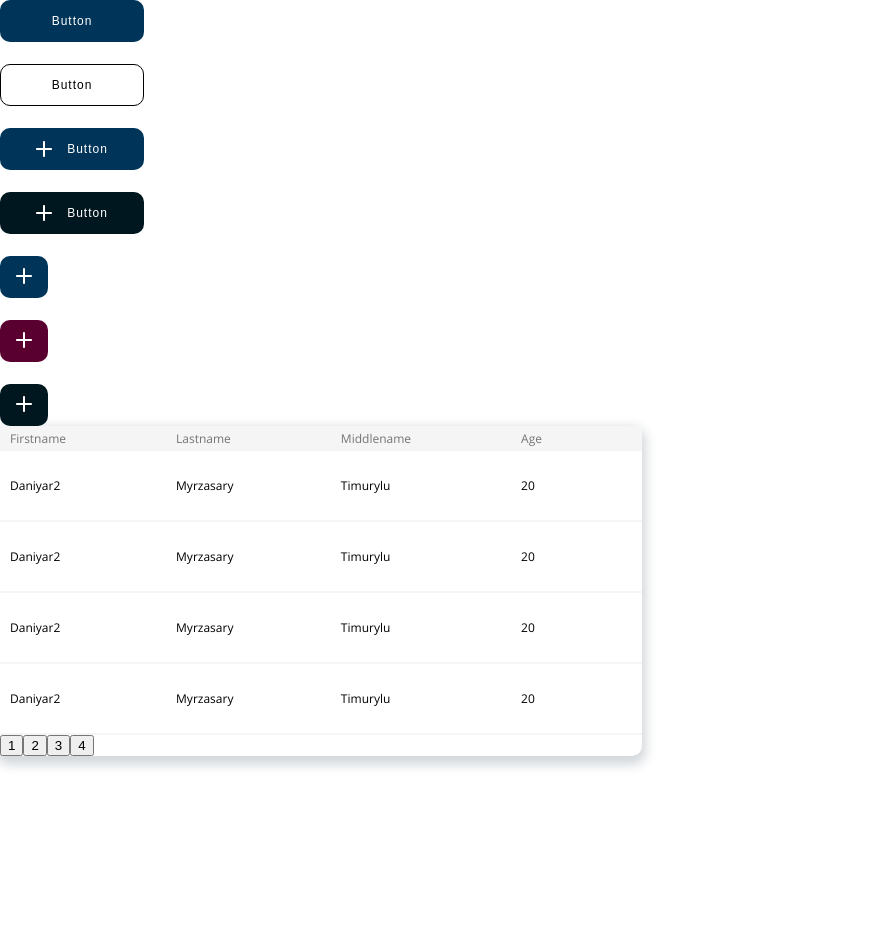
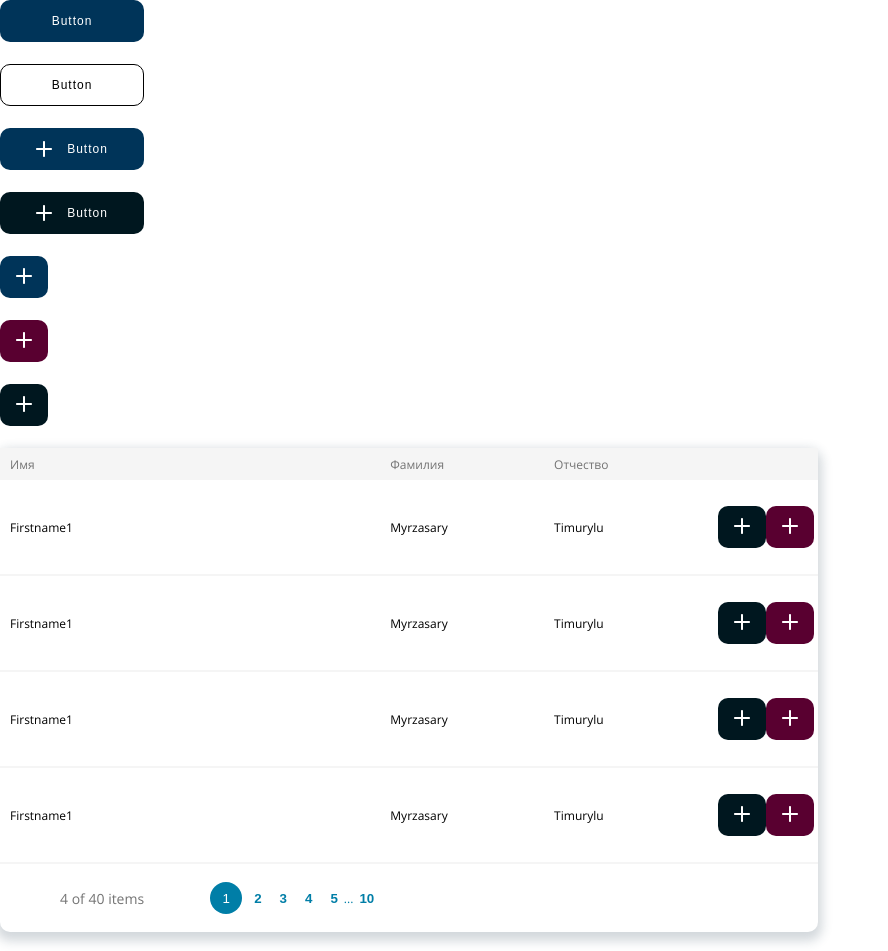
Before and after one commit to kanatbkeeep/diploma, a React (Create React App) app: page / in a window 1280 px wide. Shown: the top 951 px of the page, without its empty margins (0-888 px from the left). Before the commit the page ends 800 px from the top, so only its background shows below. Built offline with nearby package versions, Linux system fonts and the light colour scheme.

Commit message:
переделаная таблица

```diff
--- a/src/App.tsx
+++ b/src/App.tsx
@@ -7,6 +7,14 @@ import Button from './components/Button/Button'
 import Table from "./components/Table/Table";
 
 function App() {
+    const arr = Array.from({ length: 40 }, (_, i) => ({
+        firstname: `Firstname${Math.floor(i / 4) + 1}`,
+        lastname: "Myrzasary",
+        middlename: "Timurylu",
+        age: 20,
+    }));
+
+
     return (
         <Provider store={store}>
             <Button
@@ -44,8 +52,40 @@ function App() {
             <Button
                 type={'smallDark'}
             />
+            <br/>
+            <br/>
+            <Table
+                data={arr}
+                rowsPerPage={4}
+                renderHead={() => {
+                    return <tr>
+                        <th>Имя</th>
+                        <th>Фамилия</th>
+                        <th>Отчество</th>
+                        <th></th>
+                    </tr>
+                }}
+                renderRow={(item, index) => {
+                    return (
+                        <tr key={index}>
+                            <td>{item.firstname}</td>
+                            <td>{item.lastname}</td>
+                            <td>{item.middlename}</td>
+                            <td><Button
+                                type={'smallDark'}
+                                style={{marginLeft:10, display: "flex", flexDirection:"row"}}
+                            />
+                                <Button
+                                    type={'smallRed'}
+                                />
+                            </td>
+                        </tr>
+                    );
+                }}
+            />
 
-                <Table/>
+            <br/>
+
         </Provider>
     );
 }
--- a/src/components/Table/Table.tsx
+++ b/src/components/Table/Table.tsx
@@ -1,72 +1,104 @@
+
 import React, {useEffect, useState} from "react";
 
-const Table = (props: any) => {
-    const [currentPage, setCurrentPage] = useState(1);
+interface Props {
+    data: any[];
+    rowsPerPage: number;
+    renderHead: () => JSX.Element;
+    renderRow: (item: any, index: number) => JSX.Element;
+}
 
+const Table = ({data, rowsPerPage, renderRow, renderHead}: Props) => {
+    const [currentPage, setCurrentPage] = useState(0);
+    const [totalPages, setTotalPages] = useState<number[]>([]);
 
-    const arr = [
-        {firstname: "Daniyar",lastname:"Myrzasary",middlename:"Timurylu",age:20},
-        {firstname: "Daniyar",lastname:"Myrzasary",middlename:"Timurylu",age:20},
-        {firstname: "Daniyar",lastname:"Myrzasary",middlename:"Timurylu",age:20},
-        {firstname: "Daniyar",lastname:"Myrzasary",middlename:"Timurylu",age:20},
-        {firstname: "Daniyar2",lastname:"Myrzasary",middlename:"Timurylu",age:20},
-        {firstname: "Daniyar2",lastname:"Myrzasary",middlename:"Timurylu",age:20},
-        {firstname: "Daniyar2",lastname:"Myrzasary",middlename:"Timurylu",age:20},
-        {firstname: "Daniyar2",lastname:"Myrzasary",middlename:"Timurylu",age:20},
-        {firstname: "Daniyar3",lastname:"Myrzasary",middlename:"Timurylu",age:20},
-        {firstname: "Daniyar3",lastname:"Myrzasary",middlename:"Timurylu",age:20},
-        {firstname: "Daniyar3",lastname:"Myrzasary",middlename:"Timurylu",age:20},
-        {firstname: "Daniyar3",lastname:"Myrzasary",middlename:"Timurylu",age:20},
-        {firstname: "Daniyar4",lastname:"Myrzasary",middlename:"Timurylu",age:20},
-        {firstname: "Daniyar4",lastname:"Myrzasary",middlename:"Timurylu",age:20},
-        {firstname: "Daniyar4",lastname:"Myrzasary",middlename:"Timurylu",age:20},
+    useEffect(() => {
+        // Вычисляем количество страниц и создаем массив со значениями от 1 до n
+        const pageCount = Math.ceil(data.length / rowsPerPage);
+        const pagesArray = Array.from(Array(pageCount), (_, i) => i + 1);
+        setTotalPages(pagesArray);
+    }, [data, rowsPerPage]);
 
-    ]
+    const renderCountItems = () => {
+        return data.length < rowsPerPage + rowsPerPage * currentPage
+            ? data.length
+            : rowsPerPage + rowsPerPage * currentPage;
+    };
 
+    const handlePageClick = (pageNumber: number) => {
+        setCurrentPage(pageNumber - 1);
+    };
 
-    let totalPages:any = [];
-    for(let i = 1; i<=Math.ceil(arr.length/4);i++){
-        totalPages.push(i);
-    }
+    const renderPagination = () => {
+        // Определяем начальную и конечную страницу в зависимости от текущей страницы
+        let startPage = Math.max(currentPage - 2, 0);
+        let endPage = Math.min(startPage + 4, totalPages.length - 1);
+
+        if (endPage - startPage < 4) {
+            startPage = Math.max(endPage - 4, 0);
+        }
+
+        // Создаем массив с кнопками пагинации
+        const pages = [];
+        if (startPage > 0) {
+            pages.push(
+                <button key={1}
+                        className={currentPage === 1 ? " pagination-btn active-pagination-btn" : "pagination-btn"}
+                        onClick={() => handlePageClick(1)}>
+                    1
+                </button>,
+                <span className="ellipsis" key={"ellipsis-start"}>...</span>
+            );
+        }
+
+        for (let i = startPage; i <= endPage; i++) {
+            pages.push(
+                <button
+                    key={totalPages[i]}
+                    onClick={() => handlePageClick(totalPages[i])}
+                    className={currentPage === i ? "pagination-btn active-pagination-btn" : "pagination-btn"}
+                >
+                    {totalPages[i]}
+                </button>
+            );
+        }
+
+        if (endPage < totalPages.length - 1) {
+            pages.push(
+                <span className="ellipsis" key={"ellipsis-end"}>...</span>,
+                <button
+                    className={currentPage === 10 ? "pagination-btn active-pagination-btn" : "pagination-btn"}
+                    key={totalPages[totalPages.length - 1]}
+                    onClick={() => handlePageClick(totalPages[totalPages.length - 1])}
+                >
+                    {totalPages[totalPages.length - 1]}
+                </button>
+            );
+        }
+
+        return pages;
+    };
 
     return (
-        <div>
-            <table>
-                <thead>
-                <tr>
-                    <th>Firstname</th>
-                    <th>Lastname</th>
-                    <th>Middlename</th>
-                    <th>Age</th>
-                </tr>
-                </thead>
-                <tbody>
-                {
-                    arr.slice(0+(currentPage*4),4+(currentPage*4)).map((item:any)=>{
-                        return(
-                            <tr>
-                                <td>{item.firstname}</td>
-                                <td>{item.lastname}</td>
-                                <td>{item.middlename}</td>
-                                <td>{item.age}</td>
-                            </tr>
-                        )
-                    })
-                }
-                </tbody>
-                <div>{
-                    totalPages.map((item:any)=>{
-                        return(
-                            <button onClick={()=>{
-                                 setCurrentPage(item-1);
-                            }}>{item}</button>
-                        )
-                    })
-                }</div>
-            </table>
-        </div>
-    )
-
-}
+        <table>
+            <thead>{renderHead()}</thead>
+            <tbody>
+            {data
+                .slice(currentPage * rowsPerPage, (currentPage + 1) * rowsPerPage)
+                .map((item: any, index: number) => {
+                    return renderRow(item, index);
+                })}
+            </tbody>
+            <tfoot>
+                     <div className="pagination">
+                         <div className="count-of-elements">
+                             {`${renderCountItems()} of ${data.length} items`}
+                         </div>
+                         <div>{renderPagination()}</div>
+                     </div>
+            </tfoot>
+        </table>
+    );
+};
 
 export default Table;
--- a/src/style/common.scss
+++ b/src/style/common.scss
@@ -28,6 +28,7 @@ $primary-color-light-blue: #00A8E8;
 }
 
 body {
+  box-sizing: border-box;
   margin: 0;
   font-family: $font-stack;
 }
@@ -183,6 +184,7 @@ table{
 
 thead{
   background-color: #F5F5F5;
+  height: 32px;
 }
 
 thead th{
@@ -194,11 +196,63 @@ thead th{
 
 tbody tr{
   border-bottom: 2px solid #F5F5F5;
+  height: 64px;
 }
 
-tbody td{
+tbody tr td{
   padding: 26px 0px 26px 10px;
 }
+
+tfoot {
+  width: 100%;
+}
+
+.pagination{
+  display: flex;
+  flex-direction: row;
+  height: 68px;
+  align-items: center;
+  justify-content: space-around;
+}
+
+.count-of-elements{
+  font-size: 14px;
+  font-weight: lighter;
+  font-family: $font-stack;
+  color: #747474;
+  margin-left: 60px;
+  margin-right: 60px;
+}
+
+.ellipsis{
+  font-family: $font-stack;
+  color: #007EA7;
+  font-weight: bold;
+}
+
+.pagination-btn{
+  border: none;
+  background-color: unset;
+  color: #007EA7;
+  font-weight: bold;
+  margin-left: 6px;
+}
+.active-pagination-btn{
+  font-weight: lighter;
+  background-color: #007EA7;
+  border-radius: 50%;
+  color: white;
+  width: 32px;
+  height: 32px;
+}
+
+.pagination-btn:last-child{
+  margin-left: 0;
+}
+.active-pagination-btn:last-child{
+  margin-left: 0;
+}
+
 
 
 
```
